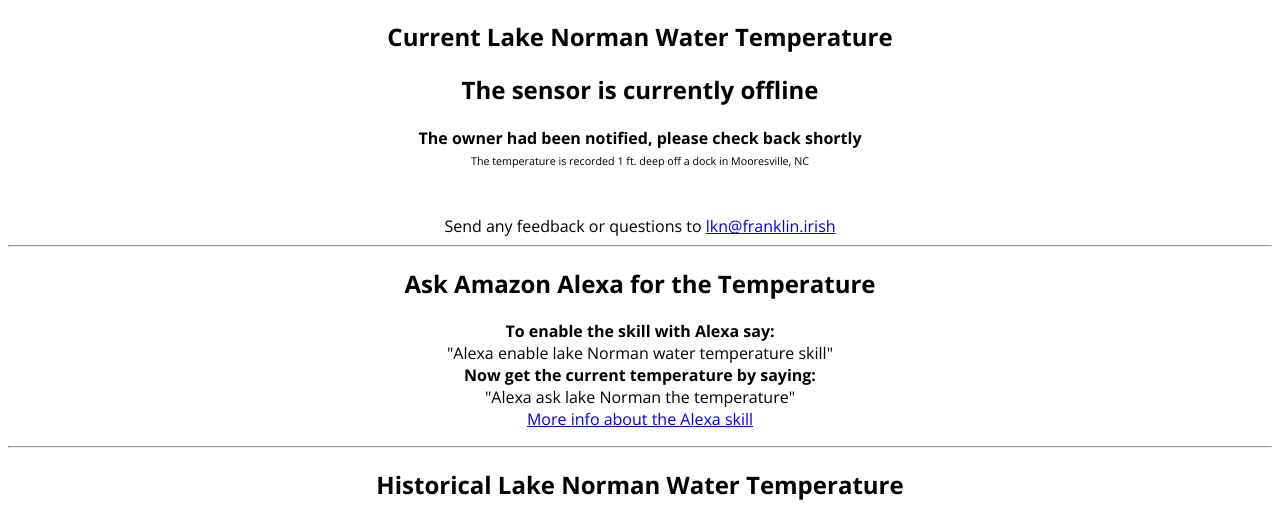
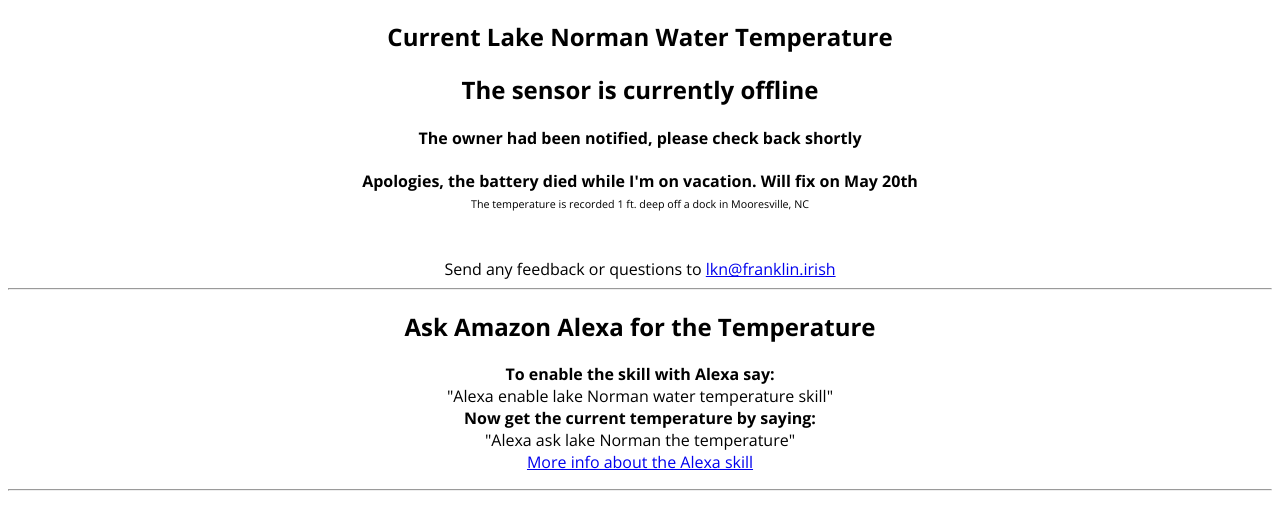
Before and after one commit to franklsm1/LakeNormanWaterTemp, a website: page index.html in a window 1280 px wide. Shown: the top 505 px of the page. Drawn offline with nearby package versions, Linux system fonts and the light colour scheme; no server answers.

Commit message:
Update index.html
Add note about being down

```diff
--- a/index.html
+++ b/index.html
@@ -29,6 +29,7 @@
         <h2 style="text-align: center;"> Current Lake Norman Water Temperature</h2>
         <h2 id="temperature" style="text-align: center;"></h2>
         <h4 id="time" style="text-align: center; margin-bottom: 5px;"></h4>
+<h4 id="broke" style="text-align: center; margin-bottom: 5px;">Apologies, the battery died while I'm on vacation. Will fix on May 20th</h4>
         <h6 style="text-align: center; margin-top: 5px; font-weight: normal"> The temperature is recorded 1 ft. deep off a dock in Mooresville, NC</h6>
         <div style="display: flex; align-items: center; justify-content: center;">
             <script type="text/javascript" src="https://cdnjs.buymeacoffee.com/1.0.0/button.prod.min.js" data-name="bmc-button" data-slug="lknwater" data-color="#FFDD00" data-emoji="🍺"  data-font="Lato" data-text="Buy the creator a beer" data-outline-color="#000000" data-font-color="#000000" data-coffee-color="#ffffff" ></script>
```
